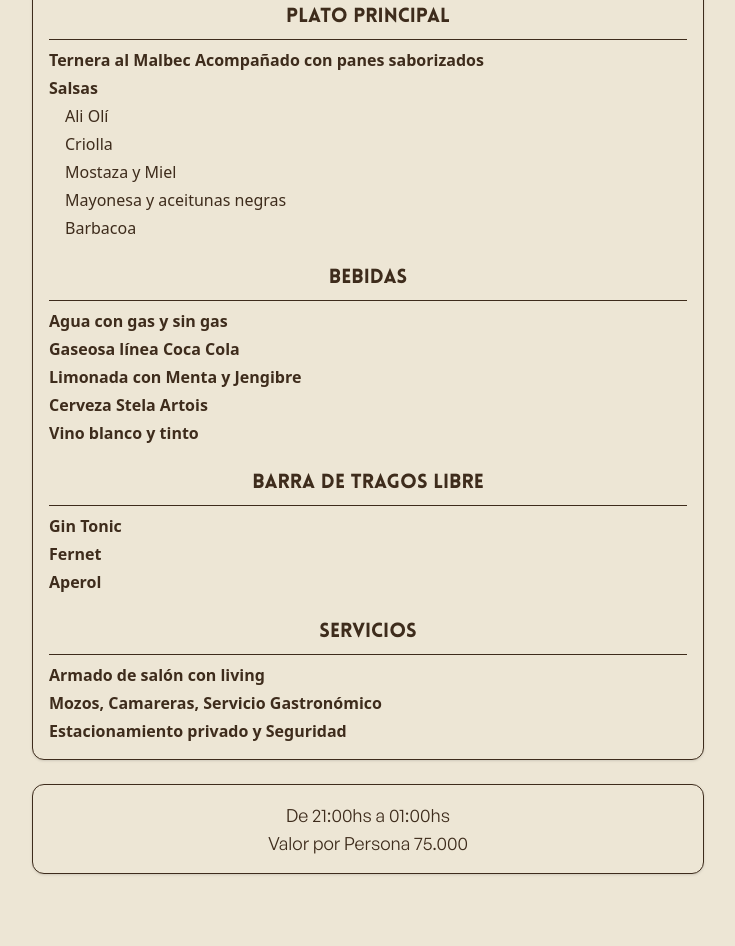
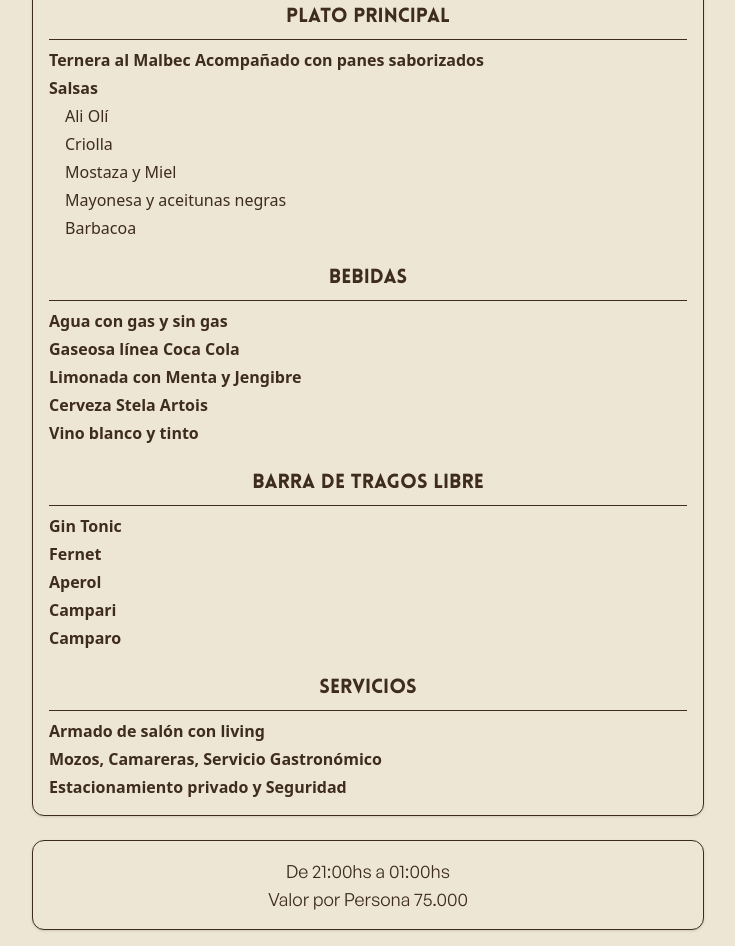
Before and after one commit to LaGaviotaEventos/evento-44, a plain HTML site: page index.html in a window 1280 px wide. Shown: the part 643-1589 px from the top of the page, without its empty margins (272-1007 px from the left). Before the commit the page ends 1533 px from the top, so only its background shows below. Drawn offline with nearby package versions, Linux system fonts and the light colour scheme.

Commit message:
Update index.html

```diff
--- a/index.html
+++ b/index.html
@@ -99,6 +99,8 @@
                 <li class="font-semibold">Gin Tonic</li>
                 <li class="font-semibold">Fernet</li>
                 <li class="font-semibold">Aperol</li>
+                <li class="font-semibold">Campari</li>
+                <li class="font-semibold">Camparo</li>
             </ul>
             </li>
             <li>
```
